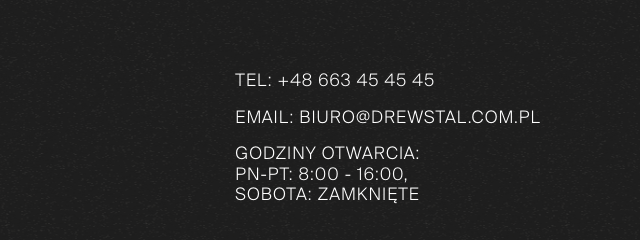
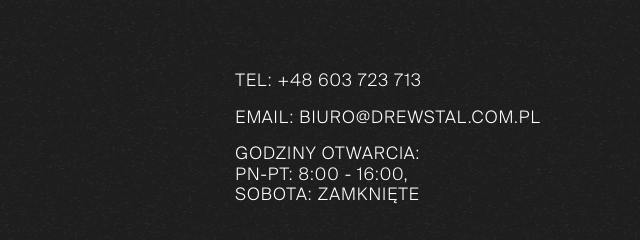
Before and after one commit to m-malanowski/drewstal, a Gatsby site: page /kontakt in a window 1280 px wide. Shown: the part 419-659 px from the top of the page, 47-687 px from the left. Built offline with nearby package versions, Linux system fonts and the light colour scheme; Gatsby itself is replaced by a stand-in of ours.

Commit message:
Update kontakt.js

```diff
--- a/src/pages/kontakt.js
+++ b/src/pages/kontakt.js
@@ -48,7 +48,7 @@ const contactPage = () => (
                                 transition: { ...transition},
                             }}
                 >
-                    <p>TEL: +48 663 45 45 45</p>
+                    <p>TEL: +48 603 723 713</p>
                     <p>EMAIL: <a href="mailto:biuro@drewstal.com.pl">biuro@drewstal.com.pl</a></p>
                     <p>GODZINY OTWARCIA: <br/> Pn-pt: 8:00 - 16:00, <br/> Sobota: Zamknięte </p>
                     <p className="mt-5 find"><a href="https://g.page/drewstal?gm">Tu nas znajdziesz</a></p>
```
